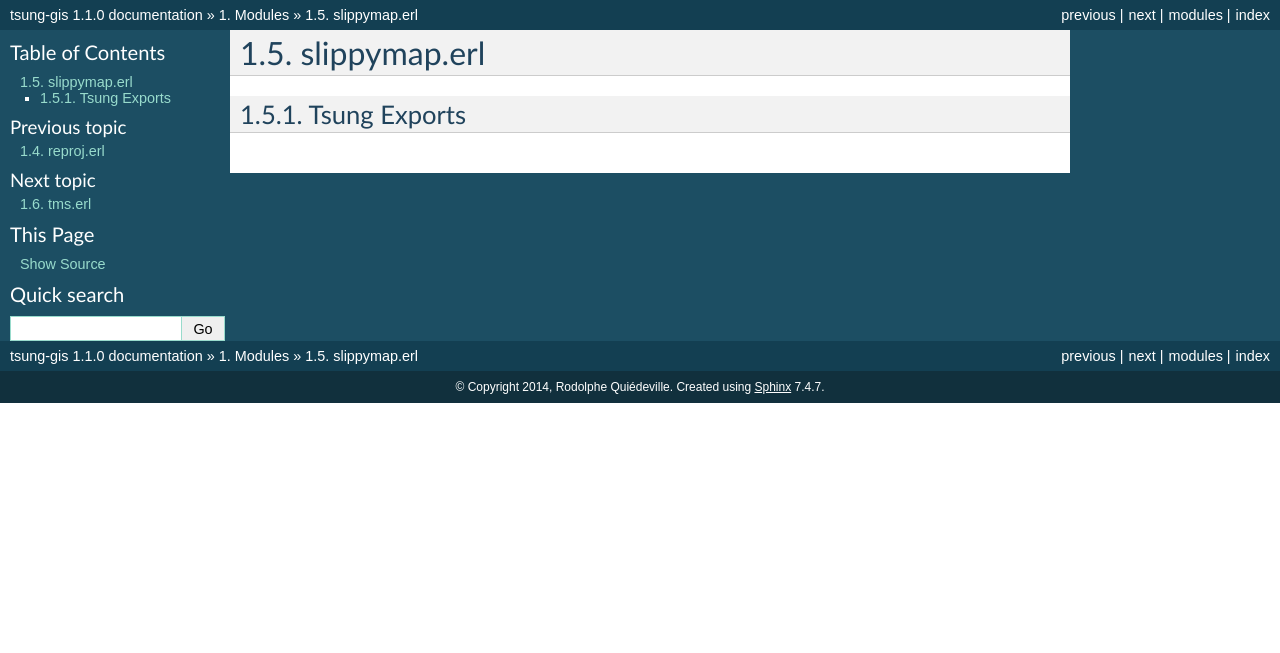
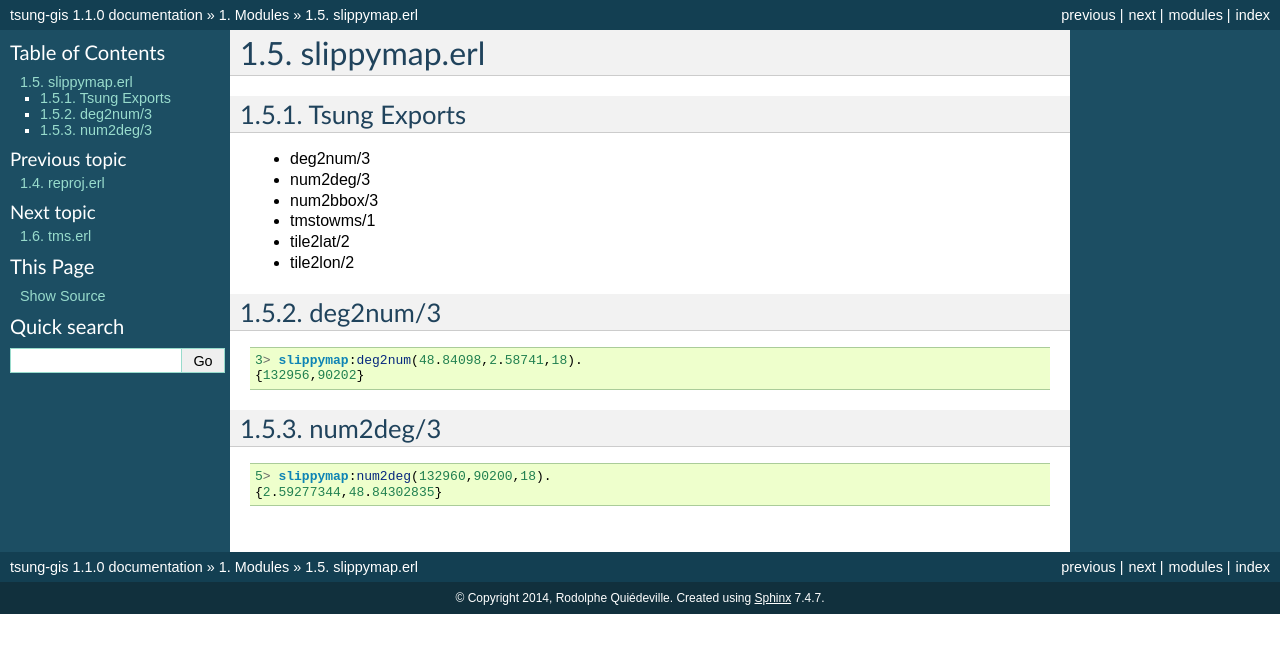
Before and after one commit to rodo/tsung-gis, a Sphinx documentation site: the page built from doc/slippymap.rst, in a window 1280 px wide. Shown: the top 653 px of the page. Built offline with Sphinx 7.4.7, drawn with Linux system fonts in a browser that asks for light colours.

Commit message:
Add files xyz

```diff
--- a/doc/slippymap.rst
+++ b/doc/slippymap.rst
@@ -6,3 +6,32 @@
 
 Tsung Exports
 =============
+
+* deg2num/3
+
+* num2deg/3
+
+* num2bbox/3
+
+* tmstowms/1
+
+* tile2lat/2
+
+* tile2lon/2
+
+
+deg2num/3
+=========
+
+.. code-block:: erlang
+
+   3> slippymap:deg2num(48.84098,2.58741,18).
+   {132956,90202}
+
+num2deg/3
+=========
+
+.. code-block:: erlang
+
+   5> slippymap:num2deg(132960,90200,18).
+   {2.59277344,48.84302835}
--- a/doc/xyz.rst
+++ b/doc/xyz.rst
@@ -7,7 +7,7 @@ xyz.erl
 Tsung Exports
 =============
 
-The following functions are directly callable in Tsung's scenario.
+The following functions are directly callable in Tsung's scenarios.
 
 * action_random/1
 
@@ -42,8 +42,8 @@ The following functions are directly callable in Tsung's scenario.
 Other exports
 =============
 
-The following functions are exported but are not callable directly on
-a Tsung scenario.
+The following functions are exported but are not callable directly in
+Tsung's scenarios.
 
 * get_urlfrom/2
 
```
Also changed, not shown: doc/postgis.rst (+2 -10 lines), 9 other files.
